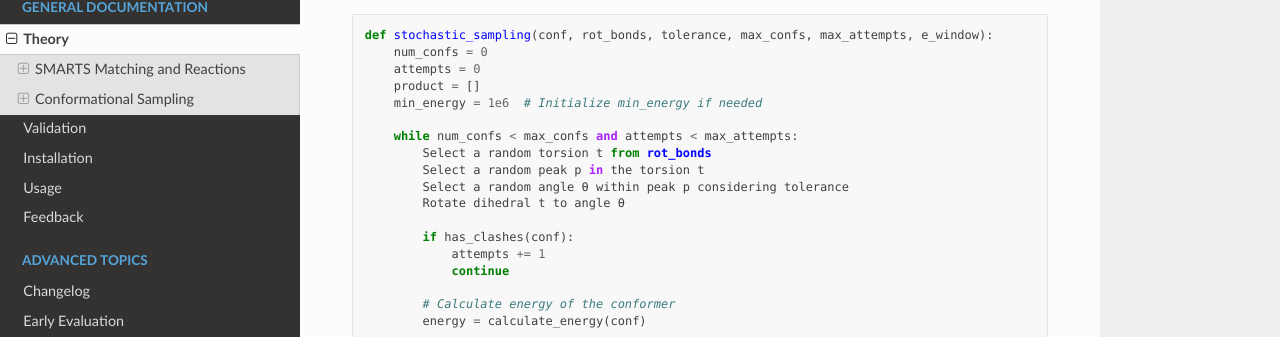
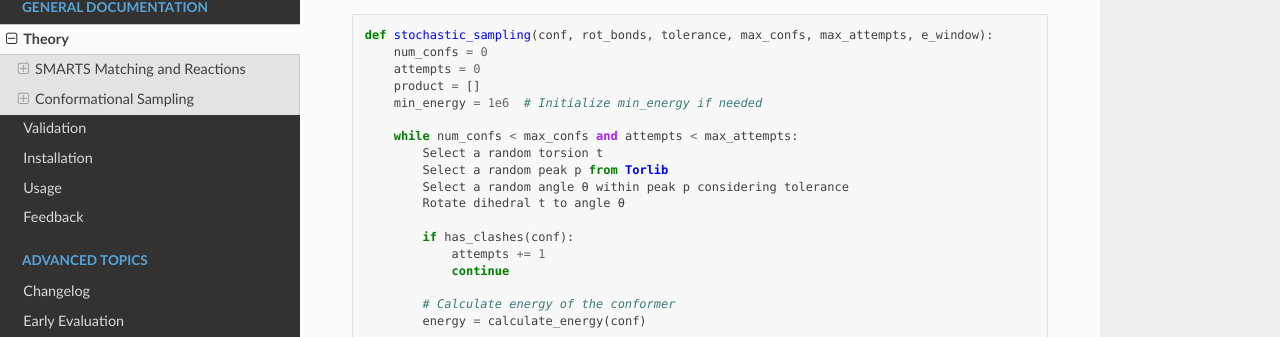
Before and after one commit to phonglam3103/msani-readthedocs, a Sphinx documentation site: the page built from docs/source/theory.rst, in a window 1280 px wide and 900 px high, scrolled down 2263 px. Shown: the part 114-451 px from the top of the window. Built offline with Sphinx 7.4.7 and the Read the Docs theme 3.1.0, drawn with Linux system fonts in a browser that asks for light colours; formulas are drawn with MathJax 3.

Commit message:
Improve the pseudocode

```diff
--- a/docs/source/theory.rst
+++ b/docs/source/theory.rst
@@ -63,8 +63,8 @@ The second step is the conformational sampling based on TorLib. TorLib provides
         min_energy = 1e6  # Initialize min_energy if needed
 
         while num_confs < max_confs and attempts < max_attempts:
-            Select a random torsion t from rot_bonds
-            Select a random peak p in the torsion t
+            Select a random torsion t
+            Select a random peak p from Torlib
             Select a random angle θ within peak p considering tolerance
             Rotate dihedral t to angle θ
 
```
